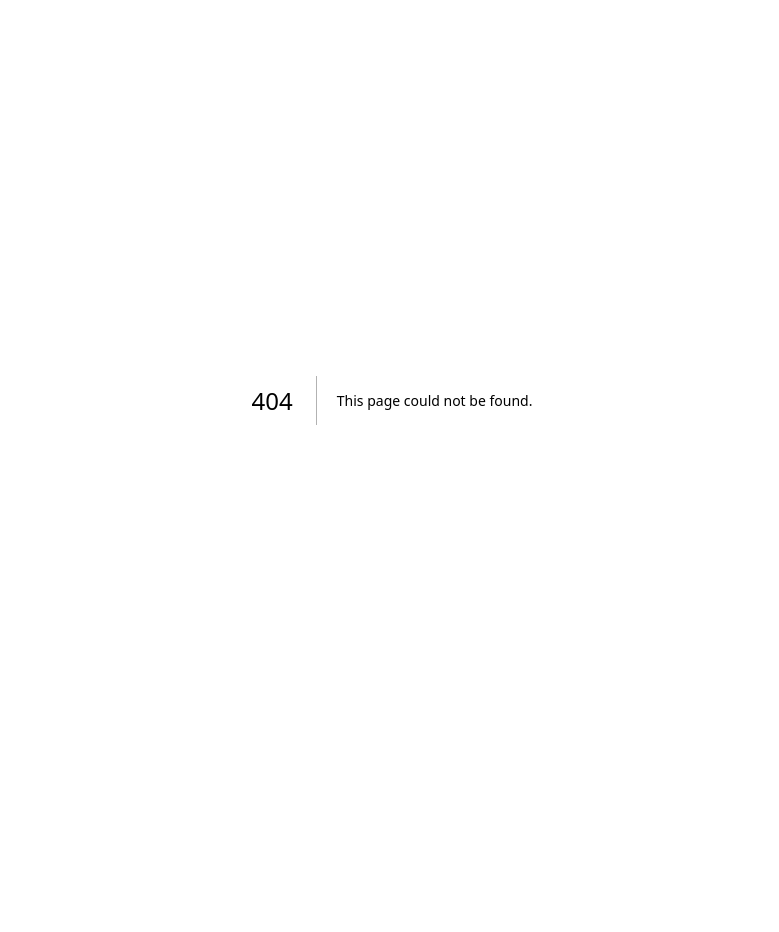
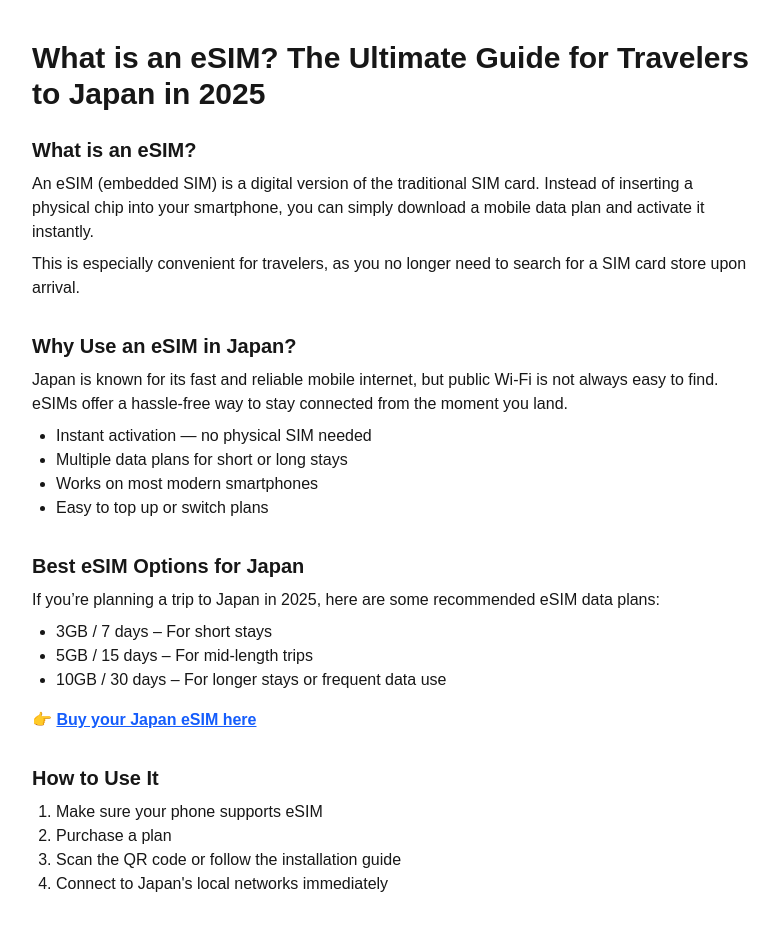
Before and after one commit to done-void/esim-jp, a Next.js app: page /en/what-is-esim in a window 1280 px wide. Before the commit this address had no page. Shown: the top 932 px of the page, without its empty margins (248-1027 px from the left). Before the commit the page ends 800 px from the top, so only its background shows below. Built offline with nearby package versions, Linux system fonts and the light colour scheme.

Commit message:
feat: add /en/what-is-esim english SEO page

```diff
--- /dev/null
+++ b/src/app/en/what-is-esim/page.tsx
@@ -0,0 +1,87 @@
+export const metadata = {
+  title: "What is an eSIM? The Ultimate Guide for Travelers to Japan",
+  description:
+    "Learn what an eSIM is, how it works in Japan, and why it's the best option for tourists. Choose from affordable data plans and stay connected instantly.",
+};
+
+export default function Page() {
+  return (
+    <main className="mx-auto max-w-3xl px-6 py-10">
+      <h1 className="text-3xl font-bold mb-6">
+        What is an eSIM? The Ultimate Guide for Travelers to Japan in 2025
+      </h1>
+
+      <section className="mb-8">
+        <h2 className="text-xl font-semibold mb-2">What is an eSIM?</h2>
+        <p>
+          An eSIM (embedded SIM) is a digital version of the traditional SIM
+          card. Instead of inserting a physical chip into your smartphone, you
+          can simply download a mobile data plan and activate it instantly.
+        </p>
+        <p className="mt-2">
+          This is especially convenient for travelers, as you no longer need to
+          search for a SIM card store upon arrival.
+        </p>
+      </section>
+
+      <section className="mb-8">
+        <h2 className="text-xl font-semibold mb-2">Why Use an eSIM in Japan?</h2>
+        <p>
+          Japan is known for its fast and reliable mobile internet, but public
+          Wi-Fi is not always easy to find. eSIMs offer a hassle-free way to
+          stay connected from the moment you land.
+        </p>
+        <ul className="list-disc ml-6 mt-2">
+          <li>Instant activation — no physical SIM needed</li>
+          <li>Multiple data plans for short or long stays</li>
+          <li>Works on most modern smartphones</li>
+          <li>Easy to top up or switch plans</li>
+        </ul>
+      </section>
+
+      <section className="mb-8">
+        <h2 className="text-xl font-semibold mb-2">
+          Best eSIM Options for Japan
+        </h2>
+        <p>
+          If you’re planning a trip to Japan in 2025, here are some recommended
+          eSIM data plans:
+        </p>
+        <ul className="list-disc ml-6 mt-2">
+          <li>3GB / 7 days – For short stays</li>
+          <li>5GB / 15 days – For mid-length trips</li>
+          <li>10GB / 30 days – For longer stays or frequent data use</li>
+        </ul>
+        <p className="mt-4">
+          👉{" "}
+          <a
+            href="https://airalo.tpm.lv/y7LthRvf"
+            target="_blank"
+            rel="noopener noreferrer"
+            className="text-blue-600 underline font-semibold"
+          >
+            Buy your Japan eSIM here
+          </a>
+        </p>
+      </section>
+
+      <section className="mb-8">
+        <h2 className="text-xl font-semibold mb-2">How to Use It</h2>
+        <ol className="list-decimal ml-6 mt-2">
+          <li>Make sure your phone supports eSIM</li>
+          <li>Purchase a plan</li>
+          <li>Scan the QR code or follow the installation guide</li>
+          <li>Connect to Japan's local networks immediately</li>
+        </ol>
+      </section>
+
+      <section>
+        <h2 className="text-xl font-semibold mb-2">Final Thoughts</h2>
+        <p>
+          eSIMs are becoming the go-to choice for global travelers. For your
+          next trip to Japan, go digital and enjoy seamless connectivity.
+        </p>
+      </section>
+    </main>
+  );
+}
```
